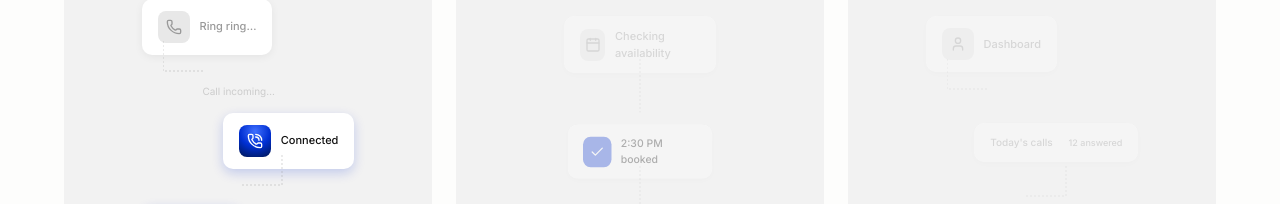
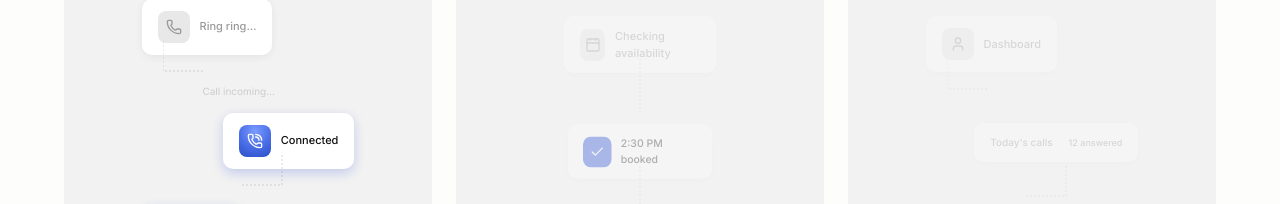
Before and after one commit to GreyyDaze/vixel-front, a Next.js app: page / in a window 1280 px wide. Shown: the part 2140-2344 px from the top of the page. Built offline with nearby package versions, Linux system fonts and the light colour scheme.

Commit message:
refactor: lighten blue gradient colors
Changed from #002FD2 deep blue to lighter #4B6FE8 mid-blue
Gradient: #7B9BFF → #4B6FE8 → #2A4FC7

Co-authored-by: arena-agent <297053741+arena-agent@users.noreply.github.com>

```diff
--- a/src/components/HowItWorks.tsx
+++ b/src/components/HowItWorks.tsx
@@ -9,7 +9,7 @@ type Phase = "idle" | "step1" | "step2" | "step3";
 const PHASE_DURATION: Record<Phase, number> = { idle: 1500, step1: 14000, step2: 5000, step3: 5000 };
 const PHASE_ORDER: Phase[] = ["idle", "step1", "step2", "step3"];
 
-const BLUE_GRADIENT = "radial-gradient(circle at 50% 20%, #4070FF 0%, #002FD2 50%, #001651 100%)";
+const BLUE_GRADIENT = "radial-gradient(circle at 50% 20%, #7B9BFF 0%, #4B6FE8 50%, #2A4FC7 100%)";
 
 export function HowItWorks() {
   const [phase, setPhase] = useState<Phase>("idle");
```
